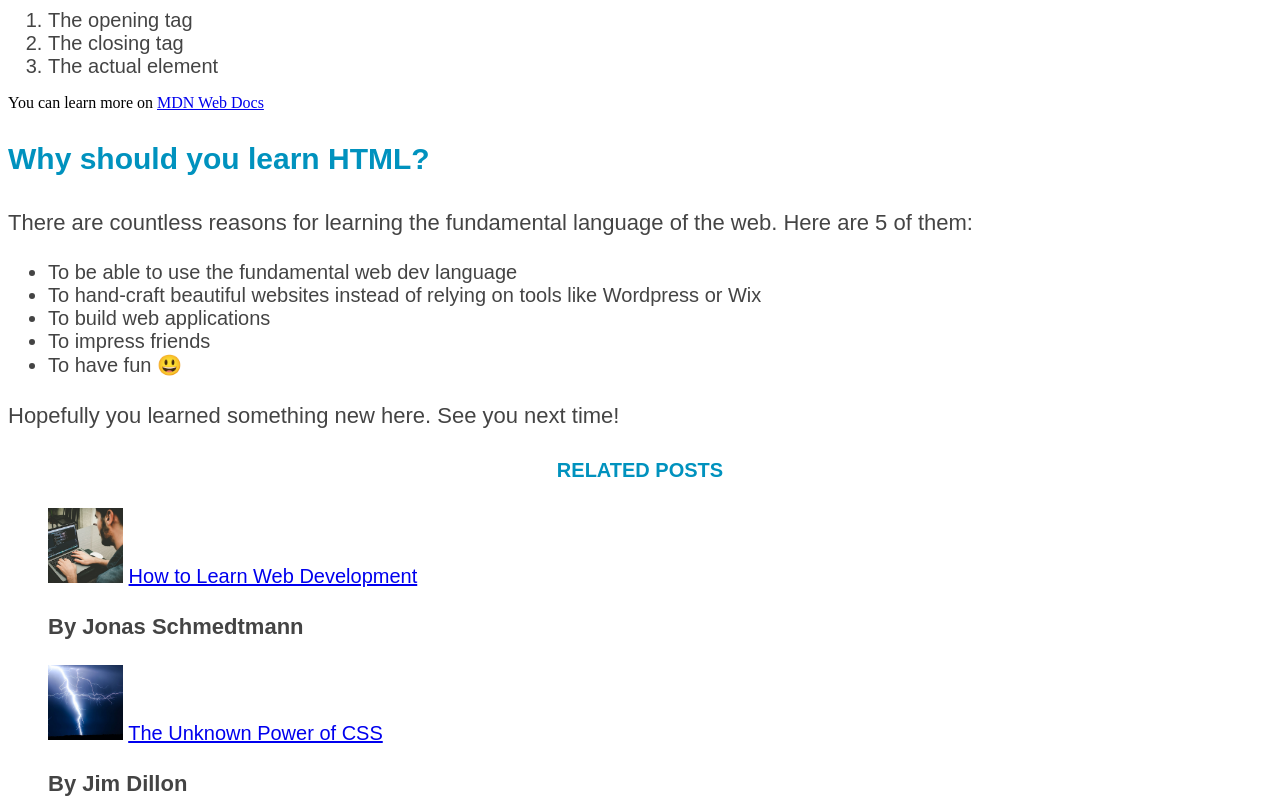
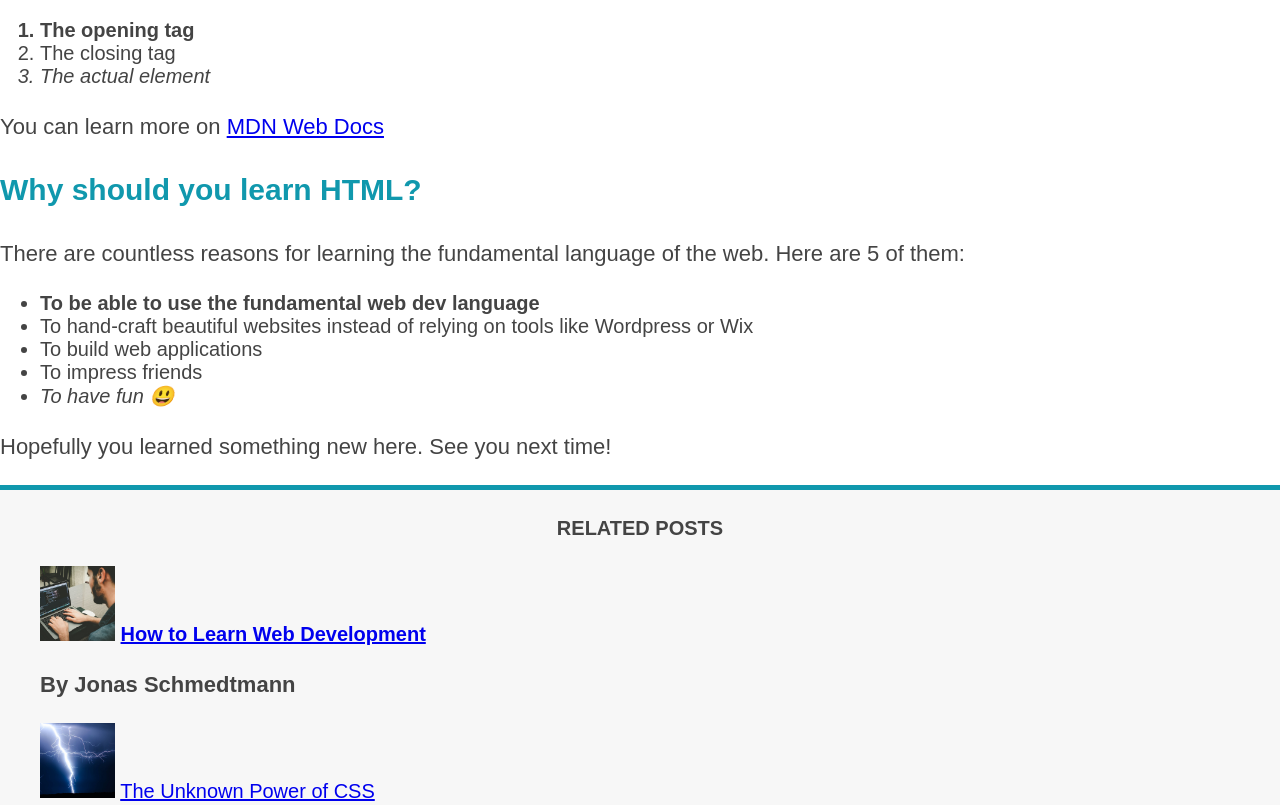
Before and after one commit to ikeraguero/html-css-course-projects, a plain HTML site: page indexhtml.html in a window 1280 px wide. Shown: the part 979-1784 px from the top of the page. Drawn offline with Linux system fonts and the light colour scheme.

Commit message:
Add Pseudo-classes

```diff
--- a/indexhtml.html
+++ b/indexhtml.html
@@ -5,7 +5,7 @@
     <title>The Fundamental Language of the Web: HTML</title>
   </head>
   <body>
-    <header>
+    <header class="main-header">
       <h1>📘 The Code Magazine</h1>
 
       <nav>
@@ -66,10 +66,12 @@
         <li>The actual element</li>
       </ol>
 
-      You can learn more on
-      <a href="https://developer.mozilla.org/en-US/" target="_blank"
-        >MDN Web Docs</a
-      >
+      <p>
+        You can learn more on
+        <a href="https://developer.mozilla.org/en-US/" target="_blank"
+          >MDN Web Docs</a
+        >
+      </p>
 
       <h3>Why should you learn HTML?</h3>
 
@@ -92,8 +94,8 @@
       <p>Hopefully you learned something new here. See you next time!</p>
     </article>
 
-    <h4>Related Posts</h4>
     <aside>
+      <h4>Related Posts</h4>
       <ul class="related">
         <li>
           <img src="images/related-1.jpg" width="75" />
--- a/styles/htmlstyle.css
+++ b/styles/htmlstyle.css
@@ -10,9 +10,8 @@ li {
 
 h1,
 h2,
-h3,
-h4 {
-  color: rgb(0, 146, 190);
+h3 {
+  color: #1098ad;
 }
 
 h1 {
@@ -68,3 +67,28 @@ li {
 .related-author {
   font-weight: bold;
 }
+
+.main-header {
+  background-color: #f7f7f7;
+}
+
+aside {
+  background-color: #f7f7f7;
+  border-top: #1098ad solid 5px;
+  border-bottom: #1098ad solid 5px;
+}
+
+body {
+  border-top: #1098ad solid 10px;
+  margin-top: 0;
+  margin-left: 0;
+  margin-right: 0;
+}
+
+li:first-child {
+  font-weight: bold;
+}
+
+li:last-child {
+  font-style: italic;
+}
```
